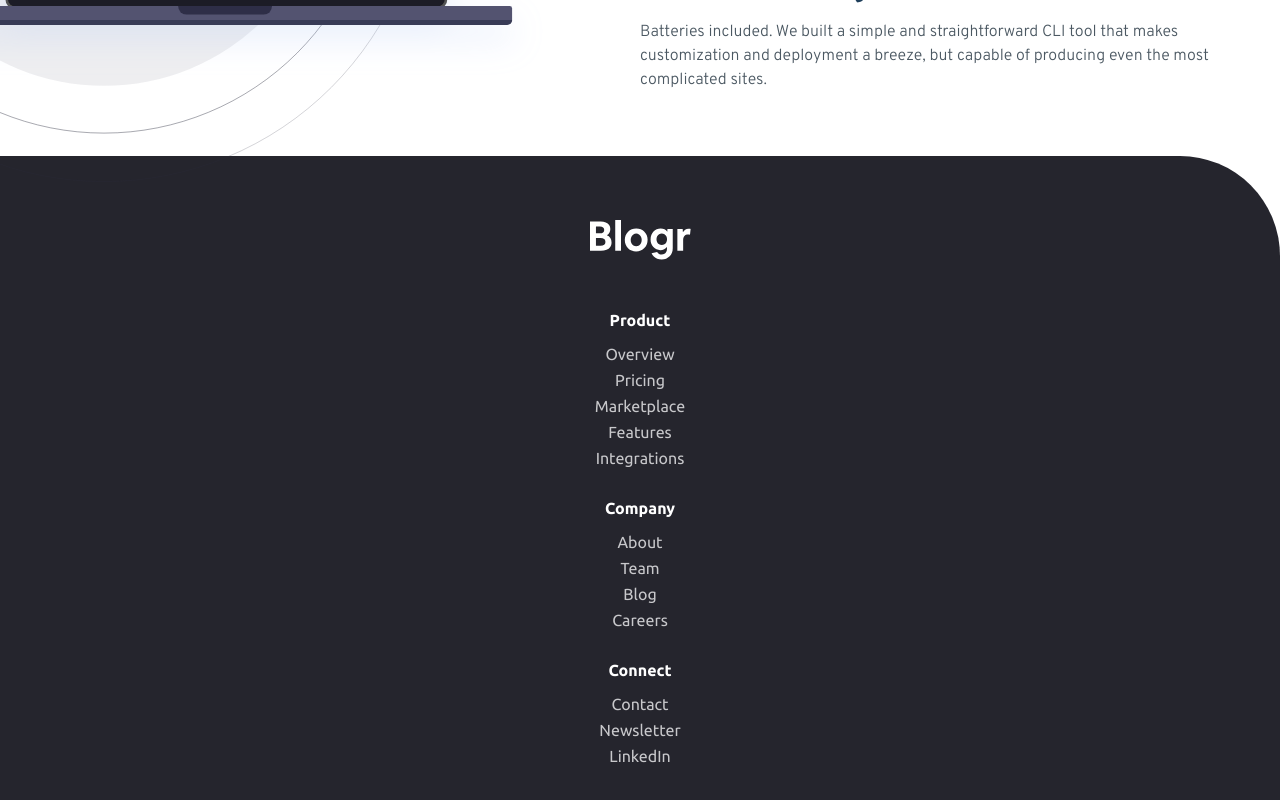
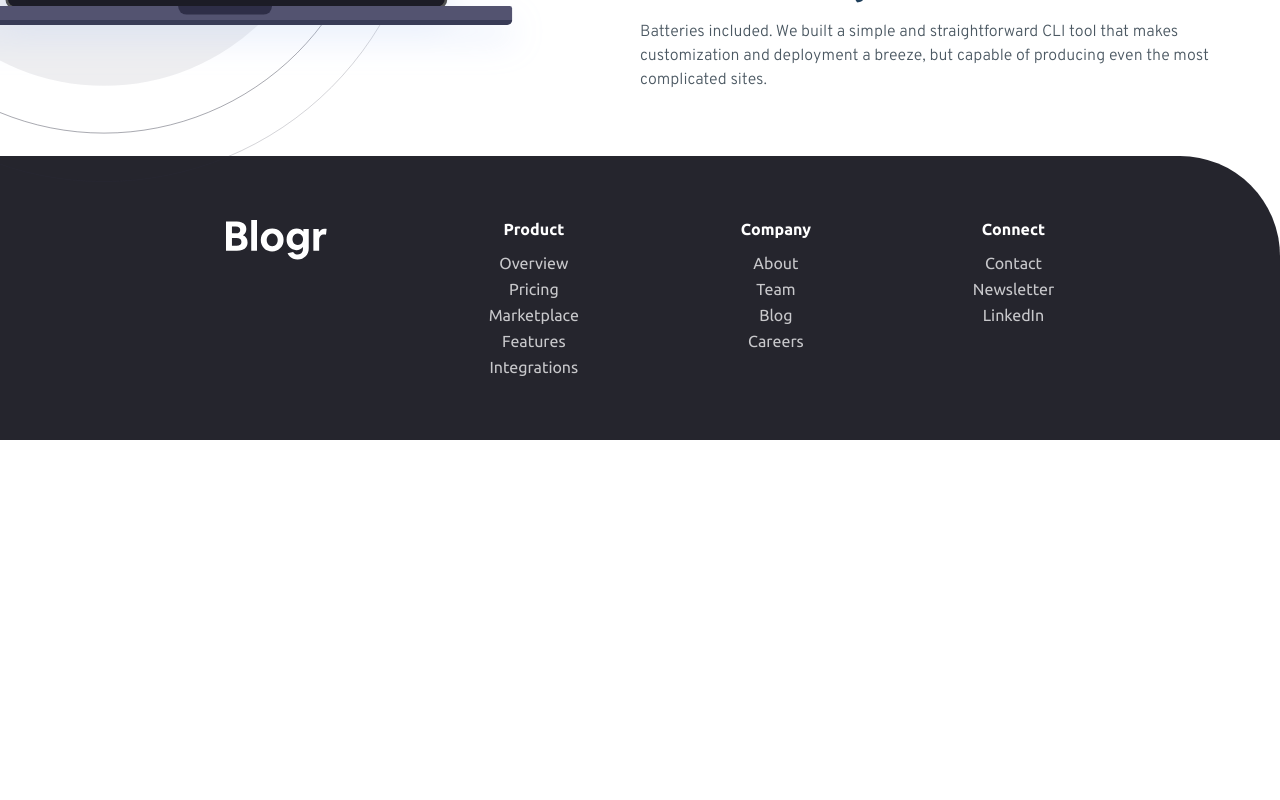
Before and after one commit to manikagnish/blogr-landing-page, a React (Create React App) app: page / in a window 1280 px wide. Shown: the part 1794-2594 px from the top of the page. After the commit the page ends 2234 px from the top, so only its background shows below. Built offline with nearby package versions, Linux system fonts and the light colour scheme.

Commit message:
completed styling of footer

```diff
--- a/src/scss/components/Footer.scss
+++ b/src/scss/components/Footer.scss
@@ -6,6 +6,12 @@
   text-align: center;
   padding: 4em;
 
+  @include tab-port {
+    display: flex;
+    justify-content: space-evenly;
+    align-items: flex-start;
+  }
+
   &__img {
     margin-bottom: 3em;
   }
@@ -13,6 +19,10 @@
   &__container {
     &:not(:last-child) {
       margin-bottom: 2em;
+    }
+
+    @include tab-port {
+      margin-bottom: 0 !important;
     }
 
     h4 {
```
